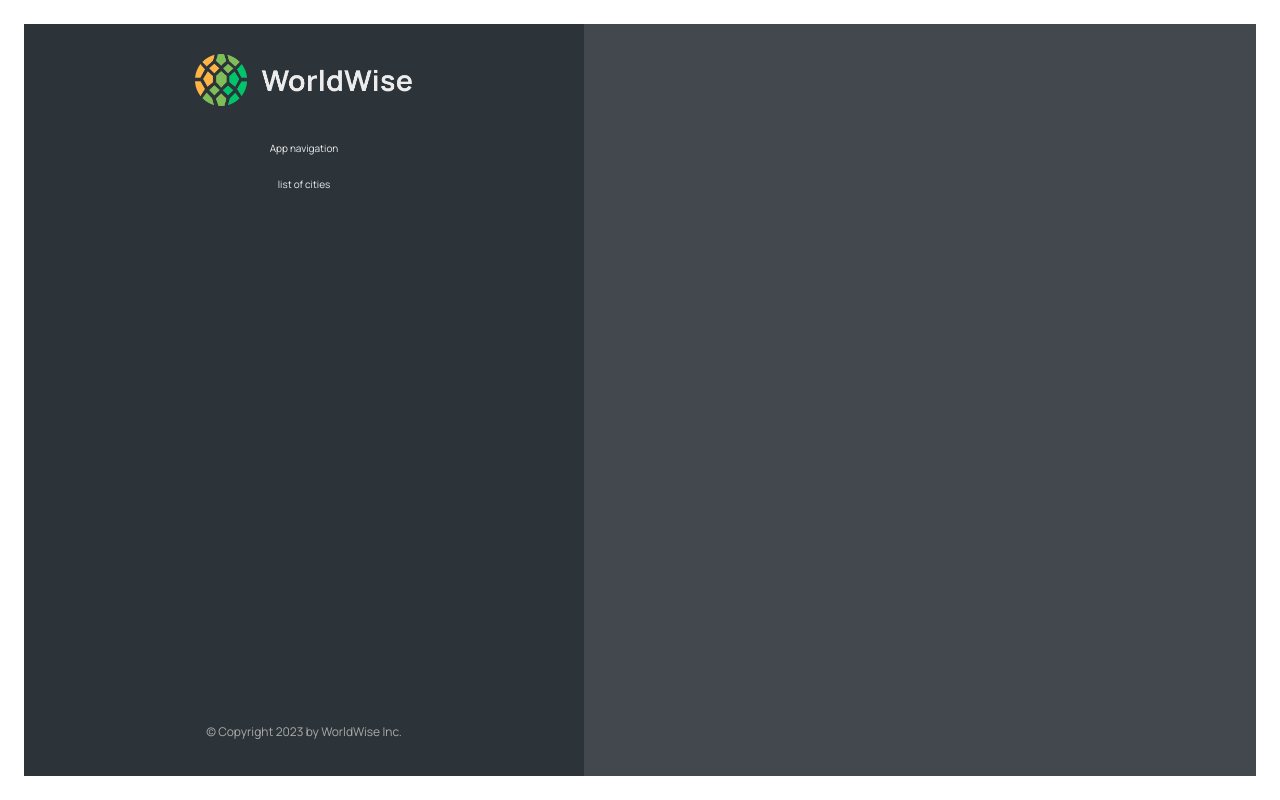
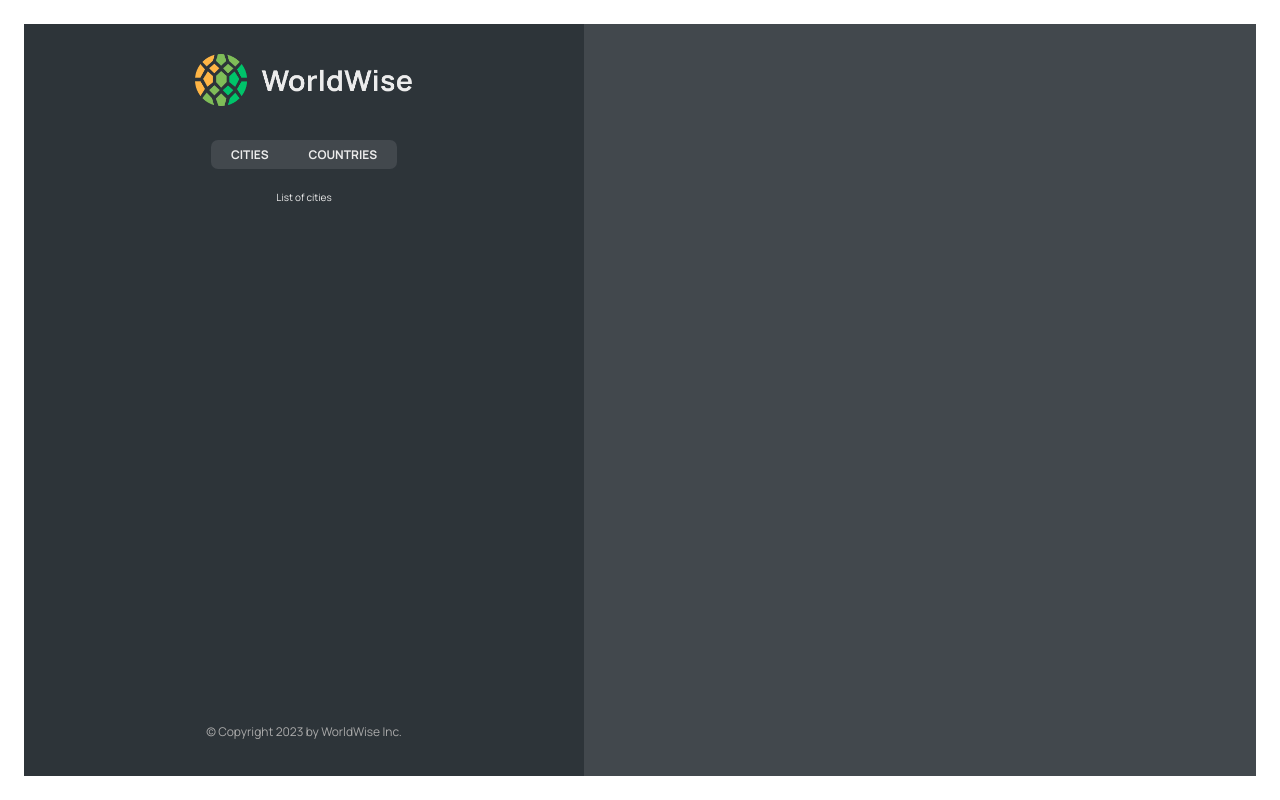
Before and after one commit to papunafshaveli/WorldWise, a React (Vite) app: page /app in a window 1280 px wide. Built offline with nearby package versions, Linux system fonts and the light colour scheme.

Commit message:
add nested routes

```diff
--- a/src/App.jsx
+++ b/src/App.jsx
@@ -15,7 +15,12 @@
         <Route path="pricing" element={<Pricing />} />
         <Route path="product" element={<Product />} />
         <Route path="login" element={<Login />} />
-        <Route path="app" element={<AppLayout />} />
+        <Route path="app" element={<AppLayout />}>
+          <Route index element={<p>List of cities</p>} />
+          <Route path="cities" element={<p>list of cities</p>} />
+          <Route path="countries" element={<p>countries</p>} />
+          <Route path="form" element={<p>form</p>} />
+        </Route>
         <Route path="*" element={<PageNotFound />} />
       </Routes>
     </BrowserRouter>
--- a/src/components/AppNav.jsx
+++ b/src/components/AppNav.jsx
@@ -1,6 +1,19 @@
 /* eslint-disable no-unused-vars */
 import React from "react";
 import styles from "./AppNav.module.css";
+import { NavLink } from "react-router-dom";
 export default function AppNav() {
-  return <nav className={styles.nav}>App navigation</nav>;
+  return (
+    <nav className={styles.nav}>
+      {" "}
+      <ul>
+        <li>
+          <NavLink to="cities">Cities</NavLink>
+        </li>
+        <li>
+          <NavLink to="countries">Countries</NavLink>
+        </li>
+      </ul>{" "}
+    </nav>
+  );
 }
--- a/src/components/SideBar.jsx
+++ b/src/components/SideBar.jsx
@@ -3,13 +3,14 @@
 import styles from "../components/Sidebar.module.css";
 import Logo from "../components/Logo";
 import AppNav from "./AppNav";
+import { Outlet } from "react-router-dom";
 export default function SideBar() {
   return (
     <div className={styles.sidebar}>
       <Logo />
       <AppNav />
 
-      <p>list of cities</p>
+      <Outlet />
 
       <footer className={styles.footer}></footer>
       <p className={styles.copyright}>
```
